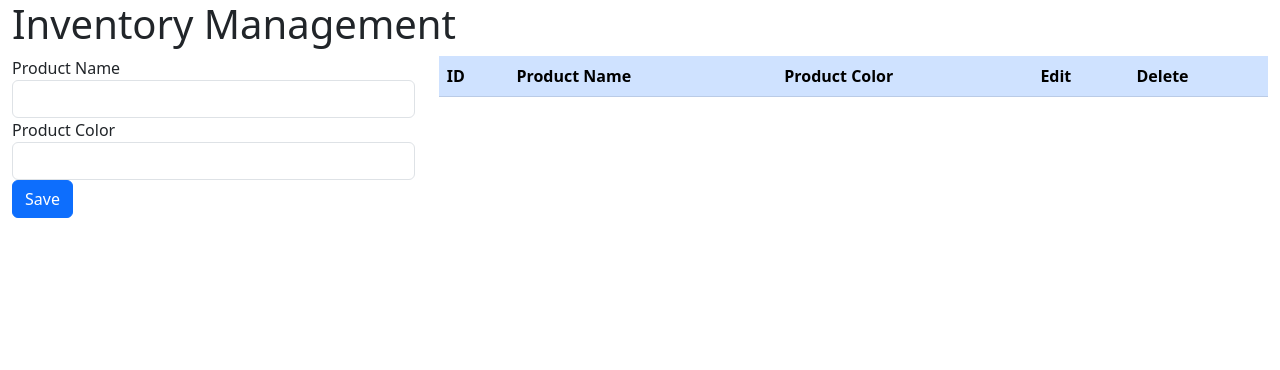
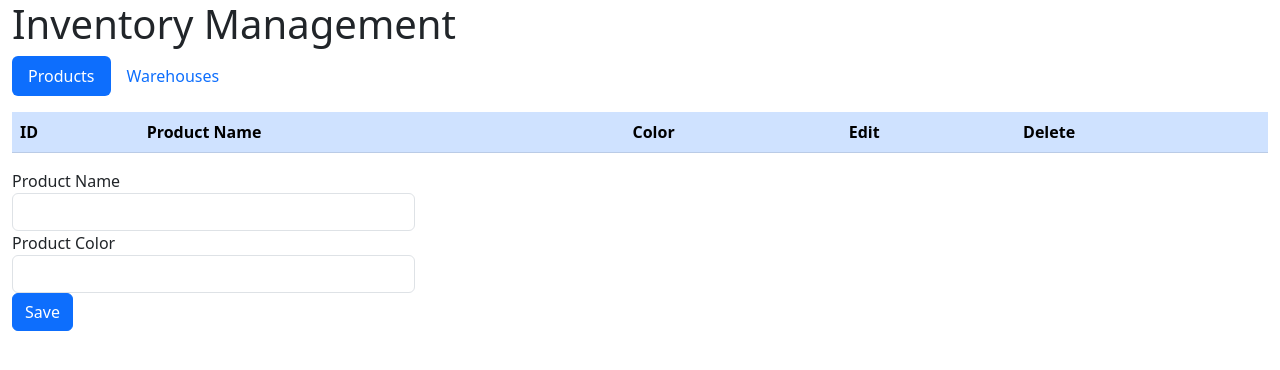
Before and after one commit to bkflinn/Project1, a plain HTML site: page project1/frontend/index.html in a window 1280 px wide. Drawn offline with nearby package versions, Linux system fonts and the light colour scheme; no server answers.

Commit message:
tab functionality is working

```diff
--- a/project1/frontend/index.html
+++ b/project1/frontend/index.html
@@ -17,6 +17,85 @@
   <body>
     <div class="container-fluid">
       <h1>Inventory Management</h1>
+
+      <ul class="nav nav-pills mb-3" id="pills-tab" role="tablist">
+        <li class="nav-item" role="presentation">
+          <button
+            class="nav-link active"
+            id="products-tab"
+            data-bs-toggle="pill"
+            data-bs-target="#pills-home"
+            type="button"
+            role="tab"
+            aria-controls="pills-home"
+            aria-selected="true"
+            onclick="showProducts()"
+          >
+            Products
+          </button>
+        </li>
+        <li class="nav-item" role="presentation">
+          <button
+            class="nav-link"
+            id="warehouses-tab"
+            data-bs-toggle="pill"
+            data-bs-target="#pills-profile"
+            type="button"
+            role="tab"
+            aria-controls="pills-profile"
+            aria-selected="false"
+            onclick="showWarehouses()"
+          >
+            Warehouses
+          </button>
+        </li>
+      </ul>
+      <div class="tab-content" id="pills-tabContent">
+        <div
+          class="tab-pane fade show active"
+          id="products"
+          role="tabpanel"
+          aria-labelledby="pills-home-tab"
+        >
+          <div class="col-lg-12">
+            <table class="table table-primary table-hover">
+              <thead>
+                <tr>
+                  <th>ID</th>
+                  <th>Product Name</th>
+                  <th>Color</th>
+                  <th>Edit</th>
+                  <th>Delete</th>
+                </tr>
+              </thead>
+              <tbody id="product-table-body"></tbody>
+            </table>
+          </div>
+        </div>
+        <div
+          class="tab-pane fade show active"
+          id="warehouses"
+          role="tabpanel"
+          aria-labelledby="pills-profile-tab"
+          style="display: none"
+        >
+          <div class="col-lg-12">
+            <table class="table table-primary table-hover">
+              <thead>
+                <tr>
+                  <th>ID</th>
+                  <th>Location</th>
+                  <th>Number of Items</th>
+                  <th>Max Capacity</th>
+                  <th>Edit</th>
+                  <th>Delete</th>
+                </tr>
+              </thead>
+              <tbody id="warehouse-table-body"></tbody>
+            </table>
+          </div>
+        </div>
+      </div>
 
       <div class="row">
         <div class="col-lg-4">
@@ -56,21 +135,6 @@
             </div>
           </form>
         </div>
-
-        <div class="col-lg-8">
-          <table class="table table-primary table-hover">
-            <thead>
-              <tr>
-                <th>ID</th>
-                <th>Product Name</th>
-                <th>Product Color</th>
-                <th>Edit</th>
-                <th>Delete</th>
-              </tr>
-            </thead>
-            <tbody id="product-table-body"></tbody>
-          </table>
-        </div>
       </div>
     </div>
   </body>
--- a/project1/frontend/index.js
+++ b/project1/frontend/index.js
@@ -32,7 +32,8 @@ function addProductToTable(newProduct) {
   name.innerText = newProduct.product_name;
   color.innerText = newProduct.color;
 
-  editBtn.innerHTML = `<button class="btn btn-primary" id="edit-button" onclick="activateEditForm(${newProduct.id})">Edit</button>`;
+  //editBtn.innerHTML = `<button class="btn btn-primary" id="edit-button" onclick="activateEditForm(${newProduct.id})">Edit</button>`;
+  editBtn.innerHTML = `<button class="btn btn-primary" id="edit-button" onclick="showProducts()">Edit</button>`;
 
   deleteBtn.innerHTML = `<button class="btn btn-primary" id="delete-button" onclick="activateDeleteForm(${newProduct.id})">Delete</button>`;
 
@@ -48,3 +49,21 @@ function addProductToTable(newProduct) {
 
   allProducts.push(newProduct);
 }
+
+// Tab Functionality
+
+function showProducts() {
+  document.getElementById("products").style.display = "block";
+  document.getElementById("warehouses").style.display = "none";
+
+  document.getElementById("products-tab").className = "nav-link active";
+  document.getElementById("warehouses-tab").className = "nav-link";
+}
+
+function showWarehouses() {
+  document.getElementById("products").style.display = "none";
+  document.getElementById("warehouses").style.display = "block";
+
+  document.getElementById("products-tab").className = "nav-link";
+  document.getElementById("warehouses-tab").className = "nav-link active";
+}
```
